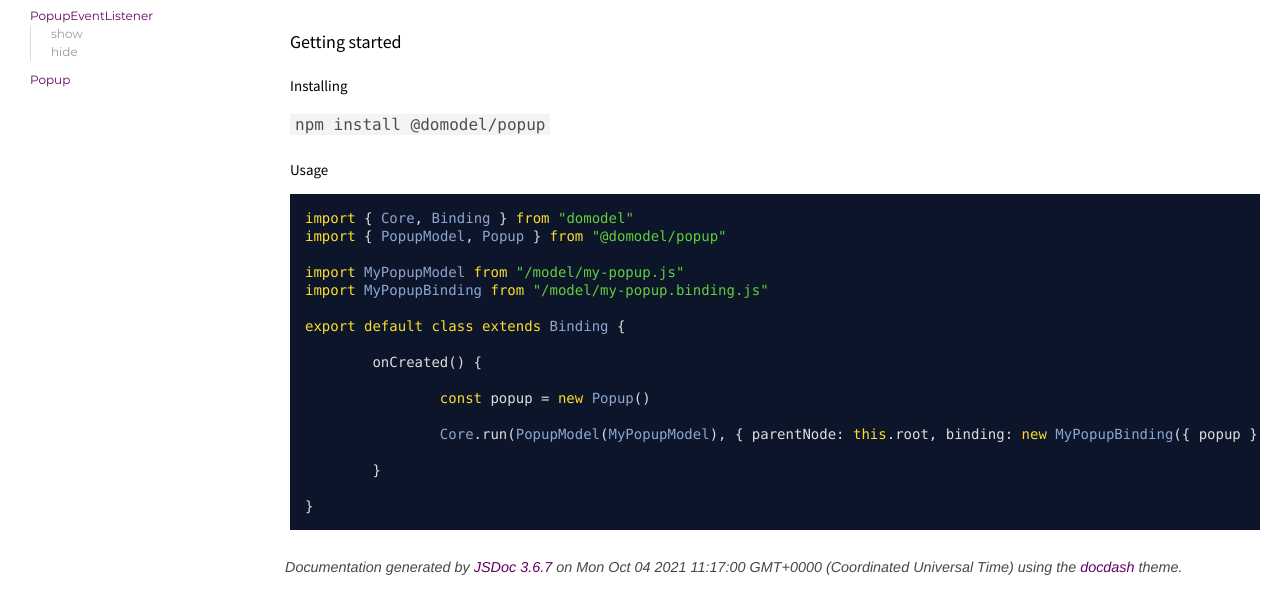
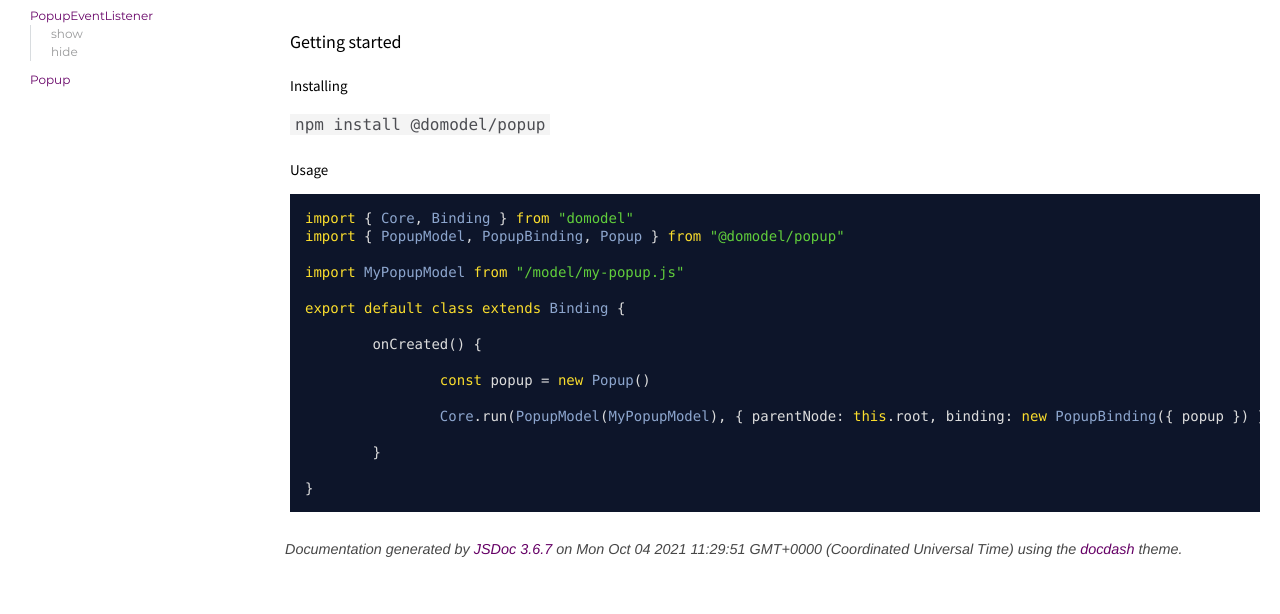
Before and after one commit to thoughtsunificator/domodel-popup, a plain HTML site: page index.html in a window 1280 px wide. Shown: the part 146-760 px from the top of the page. Drawn offline with Linux system fonts and the light colour scheme.

Commit message:
Update gh-pages to output generated at 1ecd81a

```diff
--- a/index.html
+++ b/index.html
@@ -66,10 +66,9 @@
 <p><code>npm install @domodel/popup</code></p>
 <h3 id="usage">Usage</h3>
 <pre class="prettyprint source lang-javascript"><code>import { Core, Binding } from &quot;domodel&quot;
-import { PopupModel, Popup } from &quot;@domodel/popup&quot;
+import { PopupModel, PopupBinding, Popup } from &quot;@domodel/popup&quot;
 
 import MyPopupModel from &quot;/model/my-popup.js&quot;
-import MyPopupBinding from &quot;/model/my-popup.binding.js&quot;
 
 export default class extends Binding {
 
@@ -77,7 +76,7 @@ export default class extends Binding {
 
 		const popup = new Popup()
 
-		Core.run(PopupModel(MyPopupModel), { parentNode: this.root, binding: new MyPopupBinding({ popup }) })
+		Core.run(PopupModel(MyPopupModel), { parentNode: this.root, binding: new PopupBinding({ popup }) })
 
 	}
 
@@ -97,7 +96,7 @@ export default class extends Binding {
 <br class="clear">
 
 <footer>
-    Documentation generated by <a href="https://github.com/jsdoc3/jsdoc">JSDoc 3.6.7</a> on Mon Oct 04 2021 11:17:00 GMT+0000 (Coordinated Universal Time) using the <a href="https://github.com/clenemt/docdash">docdash</a> theme.
+    Documentation generated by <a href="https://github.com/jsdoc3/jsdoc">JSDoc 3.6.7</a> on Mon Oct 04 2021 11:29:51 GMT+0000 (Coordinated Universal Time) using the <a href="https://github.com/clenemt/docdash">docdash</a> theme.
 </footer>
 
 <script>prettyPrint();</script>
```
Also changed, not shown: Popup.html (+1 -1 lines), PopupBinding.html (+1 -1 lines), PopupEventListener.html (+1 -1 lines), model_popup.binding.js.html (+1 -1 lines), model_popup.event.js.html (+1 -1 lines), object_popup.js.html (+1 -1 lines).
